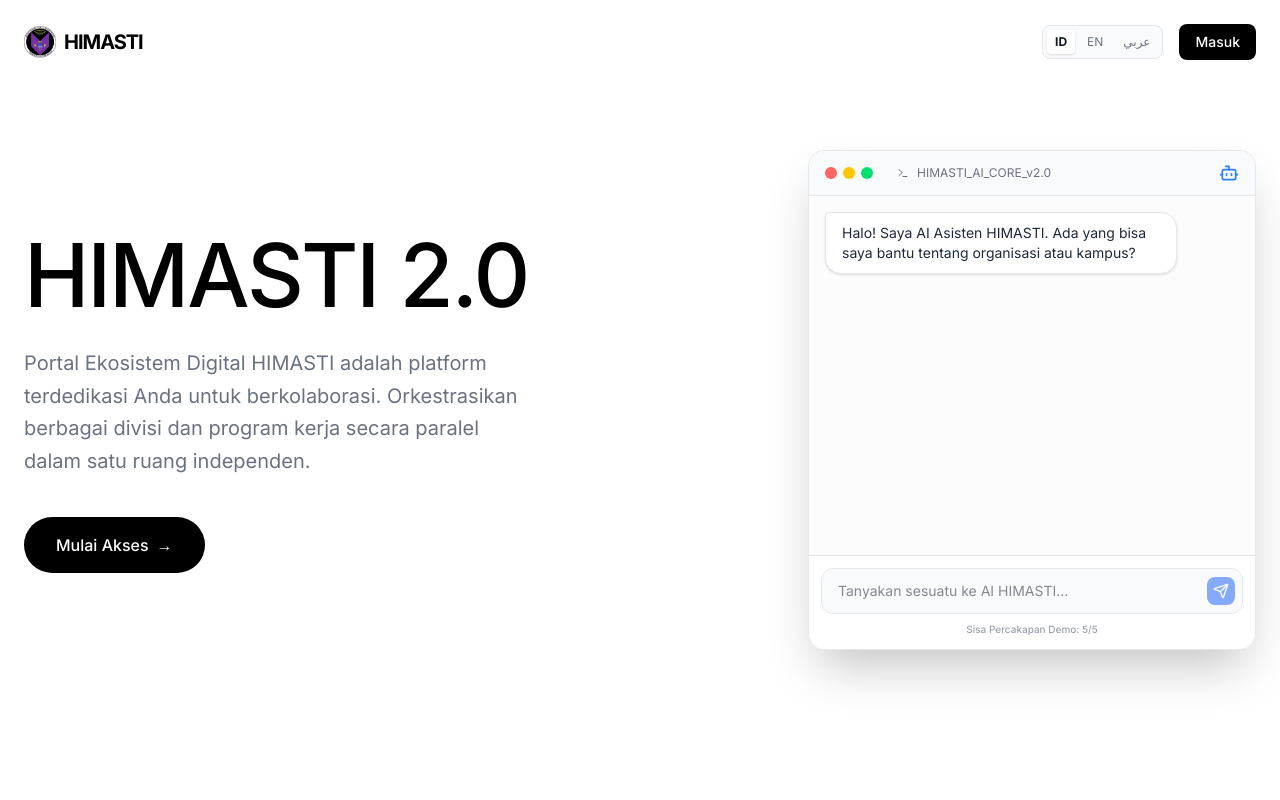
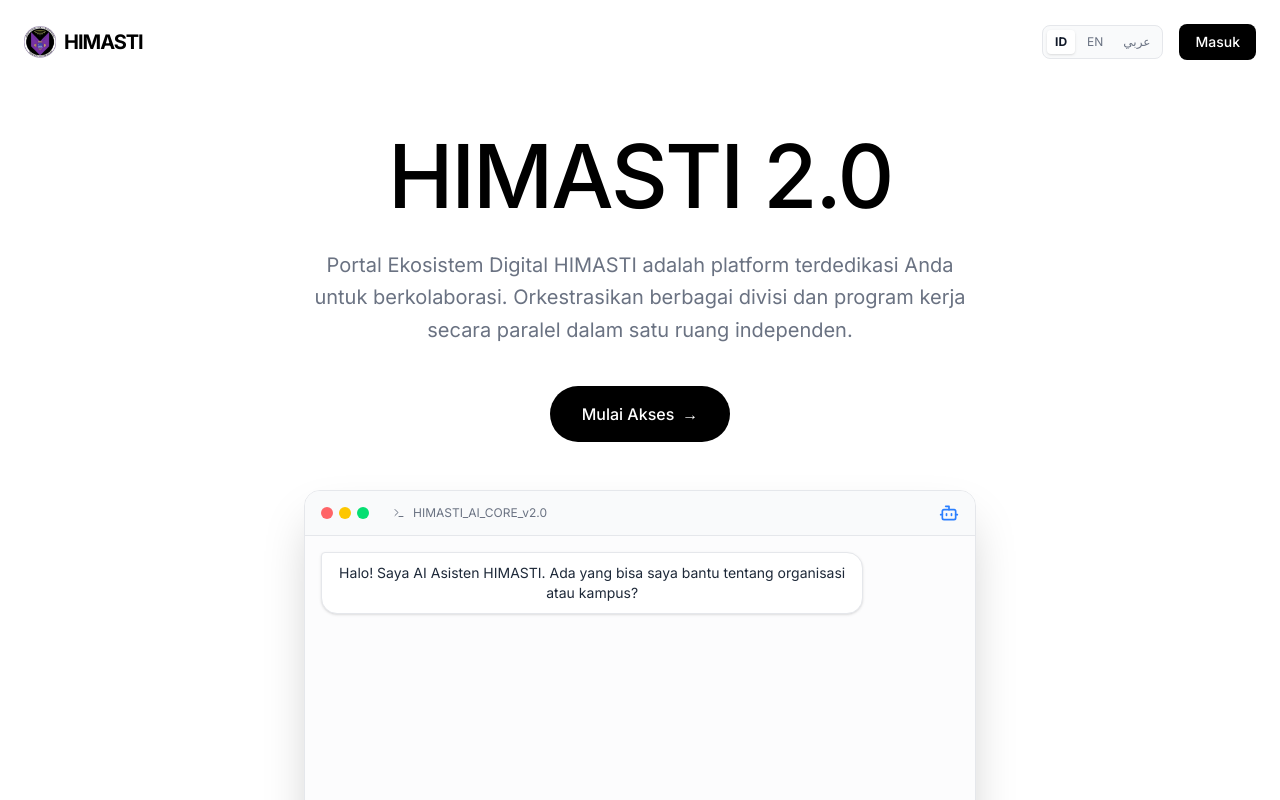
Before and after one commit to himastiummat1/Portal-himasti, a Next.js app in the folder himasti-web-laravel-backup/himasti-next/: page / in a window 1280 px wide. Shown: the top 800 px of the page. Built offline with nearby package versions, Linux system fonts and the light colour scheme; no server answers; the database is empty.

Commit message:
style: Center the landing page hero layout and widen the AI terminal as requested by the user

```diff
--- a/himasti-web-laravel-backup/himasti-next/src/app/LandingAnimation.tsx
+++ b/himasti-web-laravel-backup/himasti-next/src/app/LandingAnimation.tsx
@@ -172,13 +172,13 @@ export default function LandingAnimation({ competitions }: { competitions?: any[
       </nav>
 
       {/* Hero Section */}
-      <section className="relative w-full min-h-screen flex flex-col lg:flex-row items-center justify-center px-6 pt-24 lg:pt-0 max-w-7xl mx-auto gap-12">
+      <section className="relative w-full min-h-screen flex flex-col items-center justify-center text-center px-6 pt-32 pb-20 max-w-5xl mx-auto gap-12">
         {/* Left Typography */}
-        <div className="flex-1 flex flex-col items-start justify-center z-10 w-full">
+        <div className="flex flex-col items-center justify-center z-10 w-full">
           <h1 className="text-[clamp(3rem,8vw,5.5rem)] font-medium leading-[1.1] tracking-tight text-black mb-6">
             {t.heroTitle}
           </h1>
-          <p className="text-lg md:text-xl text-gray-500 max-w-lg mb-10 leading-relaxed">
+          <p className="text-lg md:text-xl text-gray-500 max-w-2xl mb-10 leading-relaxed mx-auto">
             {t.heroDesc}
           </p>
           <Link href="/login" className="px-8 py-4 bg-black text-white rounded-full font-medium hover:bg-gray-800 transition-colors flex items-center gap-2 group">
@@ -188,7 +188,7 @@ export default function LandingAnimation({ competitions }: { competitions?: any[
         </div>
 
         {/* Right AI Terminal (Unchanged functionally) */}
-        <div className="flex-1 w-full max-w-md z-10 mt-12 lg:mt-0">
+        <div className="w-full max-w-2xl z-10">
           <div className="bg-white border border-gray-200 rounded-2xl shadow-2xl overflow-hidden flex flex-col h-[500px]">
              <div className="bg-gray-50 px-4 py-3 border-b border-gray-200 flex items-center justify-between shrink-0">
                 <div className="flex items-center gap-2">
```
